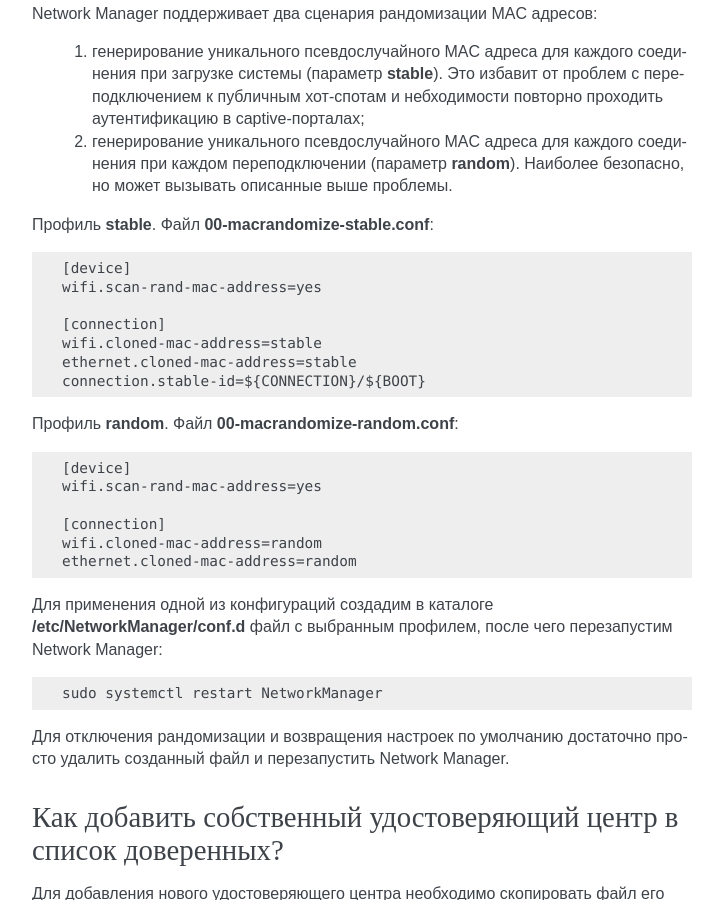
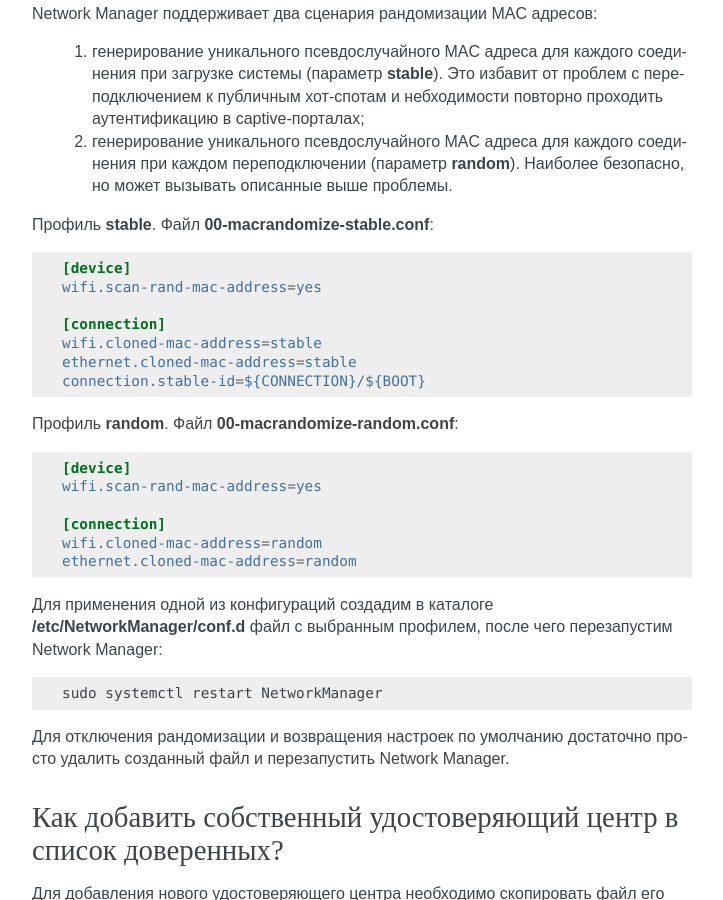
Before and after one commit to RussianFedora/FAQ, a Sphinx documentation site: the page built from source/security.rst, in a window 1280 px wide and 900 px high, scrolled down 10285 px. Shown: the whole window, without its empty margins (388-1111 px from the left). Built offline with Sphinx 7.4.7, drawn with Linux system fonts in a browser that asks for light colours.

Commit message:
Use INI syntax higlight.

```diff
--- a/source/security.rst
+++ b/source/security.rst
@@ -612,7 +612,7 @@
 
 Профиль **stable**. Файл **00-macrandomize-stable.conf**:
 
-.. code-block:: text
+.. code-block:: ini
 
     [device]
     wifi.scan-rand-mac-address=yes
@@ -624,7 +624,7 @@
 
 Профиль **random**. Файл **00-macrandomize-random.conf**:
 
-.. code-block:: text
+.. code-block:: ini
 
     [device]
     wifi.scan-rand-mac-address=yes
```
